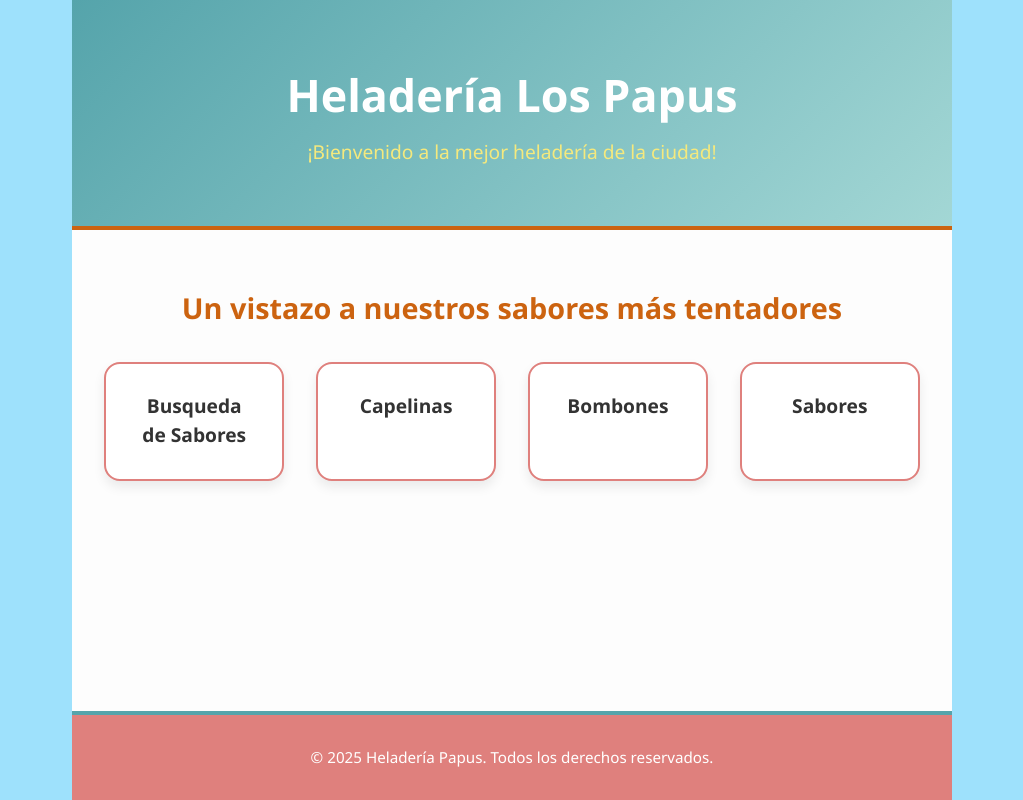
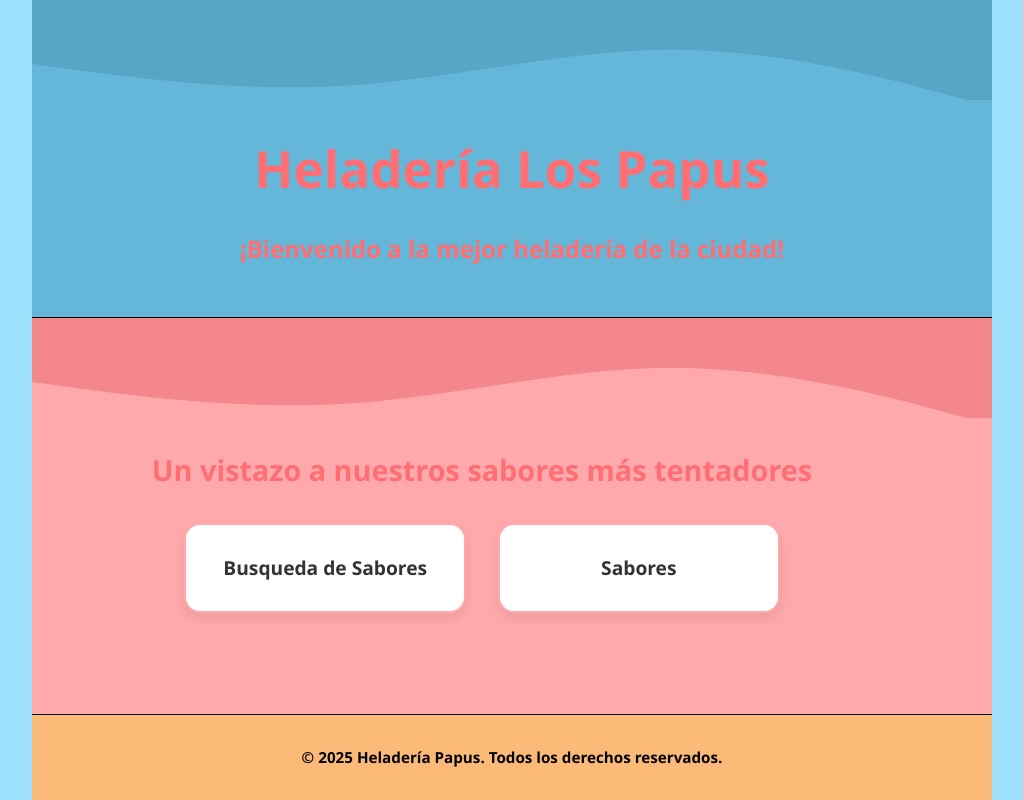
Before and after one commit to THAbys-s/Proyecto-Heladeria-Papus, a React (Vite) app: page /home in a window 1280 px wide. Shown: the whole page, without its empty margins (128-1151 px from the left). Built offline with nearby package versions, Linux system fonts and the light colour scheme.

Commit message:
Colores definidos para toda la aplicación web

```diff
--- a/src/components/principal/Principal.jsx
+++ b/src/components/principal/Principal.jsx
@@ -5,13 +5,25 @@ const Principal = () => {
   return (
     <div className="principal-container">
       <header className="principal-header">
-        <h1 className="titulo"> Heladería Los Papus</h1>
-        <h3 className="subtitulo">
-          ¡Bienvenido a la mejor heladería de la ciudad!
-        </h3>
+        <svg class="onda" viewBox="0 0 1440 150">
+          <path
+            fill="#59a5c5ff"
+            fill-opacity="1"
+            d="M0,96L80,106.7C160,117,320,139,480,128C640,117,800,75,960,74.7C1120,75,1280,117,1360,138.7L1440,160L1440,0L1360,0C1280,0,1120,0,960,0C800,0,640,0,480,0C320,0,160,0,80,0L0,0Z"
+          ></path>
+        </svg>
+        <h1> Heladería Los Papus</h1>
+        <h2>¡Bienvenido a la mejor heladería de la ciudad!</h2>
       </header>
 
       <main className="principal-main">
+        <svg class="onda" viewBox="0 0 1440 150">
+          <path
+            fill="#f3878bff"
+            fill-opacity="1"
+            d="M0,96L80,106.7C160,117,320,139,480,128C640,117,800,75,960,74.7C1120,75,1280,117,1360,138.7L1440,160L1440,0L1360,0C1280,0,1120,0,960,0C800,0,640,0,480,0C320,0,160,0,80,0L0,0Z"
+          ></path>
+        </svg>
         <section className="sabores-section">
           <h2> Un vistazo a nuestros sabores más tentadores </h2>
           <div className="cards-container">
@@ -19,8 +31,6 @@ const Principal = () => {
               Busqueda de Sabores
             </Link>
 
-            <div className="card">Capelinas</div>
-            <div className="card">Bombones</div>
             <Link to="/sabores" className="card">
               Sabores
             </Link>
--- a/src/components/principal/principal.css
+++ b/src/components/principal/principal.css
@@ -1,38 +1,55 @@
+/*
+#FF6E72 Rosa Fuerte
+#FFA9AC Rosa
+#65B7DA Azul
+#FCBA78 Naranja claro
+#DD7E6B Marron
+#FFF7BA Amarillo claro
+*/
+
+/* Onda decorativa */
+.onda {
+  width: 100%;
+  height: 100px;
+}
+
+/* Contenedor principal */
 .principal-container {
   font-family: "Segoe UI", Tahoma, Geneva, Verdana, sans-serif;
   color: #333;
-  background-color: #fdfdfd;
   min-height: 100vh;
   display: flex;
   flex-direction: column;
+  background: #ffa9ac;
+  background-size: 400% 400%;
+  animation: cremoso 15s ease infinite;
 }
 
+/* Animación del fondo */
+@keyframes cremoso {
+  0% {
+    background-position: 0% 50%;
+  }
+  50% {
+    background-position: 100% 50%;
+  }
+  100% {
+    background-position: 0% 50%;
+  }
+}
+
+/* Header */
 .principal-header {
   text-align: center;
-  padding: 2.5rem 1rem;
-  background: linear-gradient(135deg, #55a4ab, #a3d7d5);
-  color: white;
-  border-bottom: 4px solid #cc6310;
+  background-color: #65b7da;
+  color: #ff6e72;
+  border-bottom: 1px solid black;
+  padding-bottom: 30px;
 }
 
-.titulo {
-  font-size: 2.8rem;
-  margin-bottom: 0.5rem;
-}
-
-.subtitulo {
-  font-weight: 400;
-  font-size: 1.2rem;
-  color: #f5e97d;
-}
-
-/* ---------- MAIN ---------- */
+/* Main */
 .principal-main {
   flex: 1;
-  padding: 2rem;
-  display: flex;
-  justify-content: center;
-  align-items: flex-start;
 }
 
 .sabores-section {
@@ -43,8 +60,14 @@
 
 .sabores-section h2 {
   font-size: 1.8rem;
-  color: #cc6310;
+  color: #ff6e72;
   margin-bottom: 2rem;
+}
+
+h3 {
+  font-weight: 2rem;
+  font-size: 1.3rem;
+  color: #ff6e72;
 }
 
 .cards-container {
@@ -58,7 +81,7 @@
   background-color: #ffffff;
   padding: 1.8rem;
   border-radius: 16px;
-  border: 2px solid #df807d;
+  border: 2px solid #ffa9ac;
   box-shadow: 0 6px 12px rgba(0, 0, 0, 0.08);
   flex: 1;
   max-width: 220px;
@@ -70,16 +93,18 @@
 
 .card:hover {
   transform: translateY(-6px);
-  border-color: #55a4ab;
+  border-color: #ff6e72;
   box-shadow: 0 10px 18px rgba(0, 0, 0, 0.15);
   cursor: pointer;
 }
 
+/* Footer */
 .principal-footer {
   text-align: center;
   padding: 1rem;
-  background-color: #df807d;
-  color: white;
+  background-color: #fcba78;
+  color: black;
   font-size: 0.95rem;
-  border-top: 4px solid #55a4ab;
+  font-weight: 600;
+  border-top: 1px solid black;
 }
```
Also changed, not shown: src/App.jsx (+9 -0 lines), 1 other file (tests, documents, lock files or other folders).
